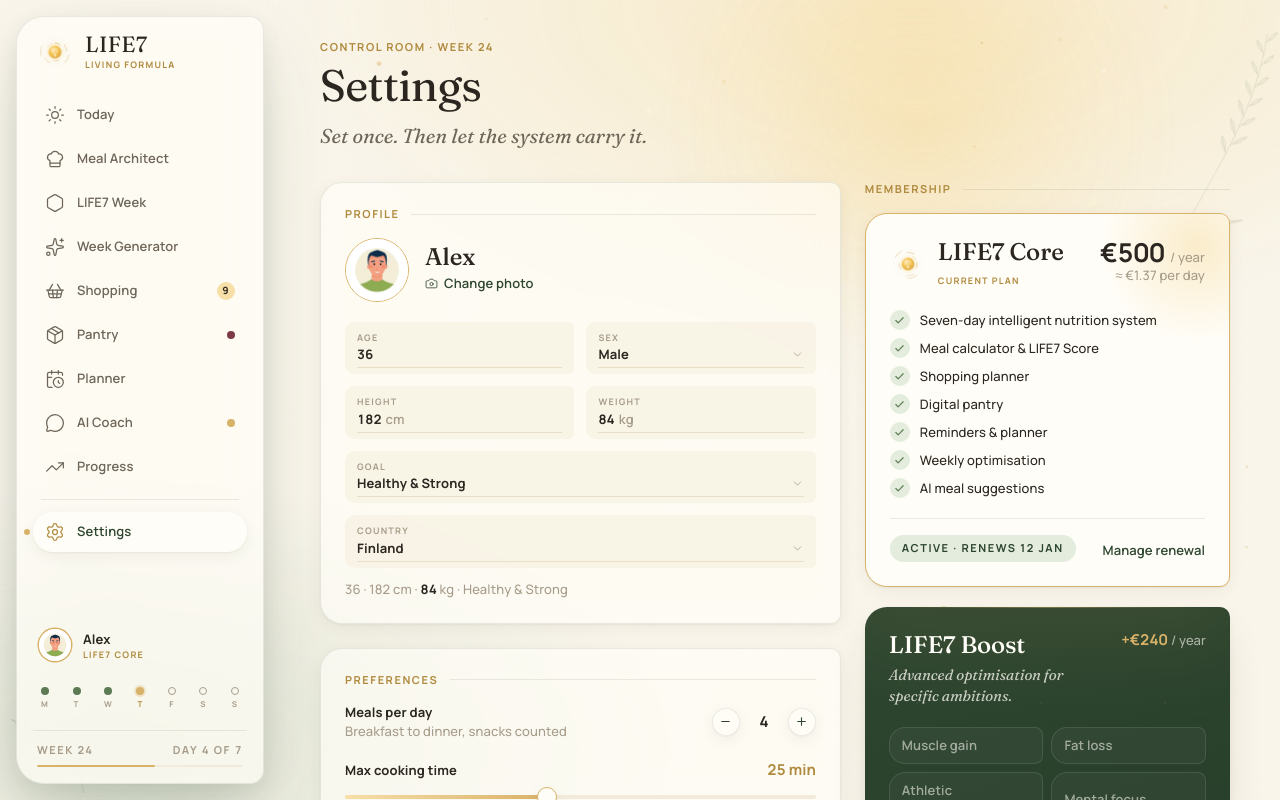
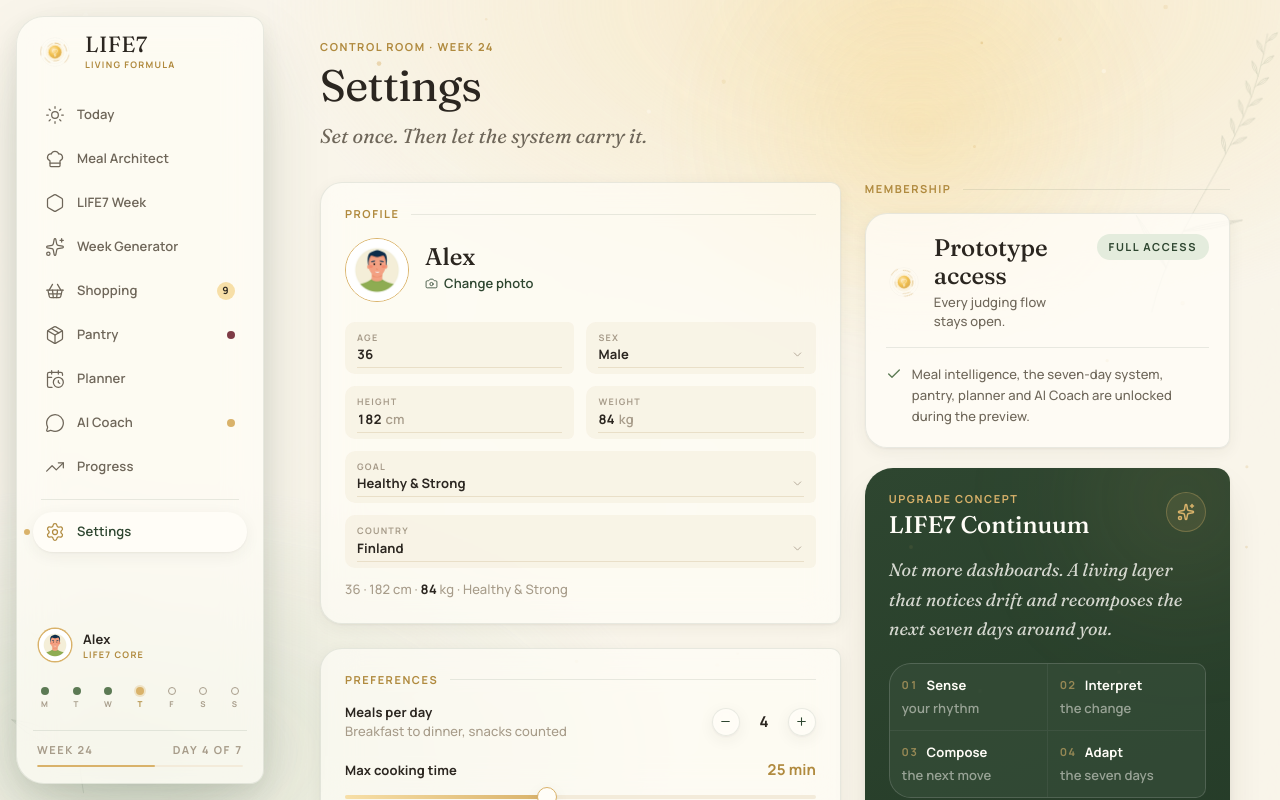
Before and after one commit to maxdesign22/life7-living-formula, a React (Vite) app: page /settings in a window 1280 px wide. Built offline with nearby package versions, Linux system fonts and the light colour scheme.

Commit message:
Add LIFE7 Continuum upgrade preview

```diff
--- a/src/pages/settings/Membership.tsx
+++ b/src/pages/settings/Membership.tsx
@@ -1,340 +1,188 @@
-/**
- * Zone D — Membership (settings.md): the two tiers, presented with premium
- * restraint and no sales pressure.
- * D1 LIFE7 Core — ivory card, champagne border, the 7 inclusions, status
- *    chip, Manage-renewal popover with invoice history + confirm cancel.
- * D2 LIFE7 Boost — the app's only dark forest-glass card with drifting gold
- *    dust, 7 target chips, and the working "Enable Boost demo" toggle.
- */
-import { useEffect, useRef, useState } from 'react'
-import { AnimatePresence, motion, useInView } from 'framer-motion'
-import { Check } from 'lucide-react'
+import { useEffect, useState } from 'react'
+import { AnimatePresence, motion } from 'framer-motion'
+import { ArrowRight, Check, Sparkles, X } from 'lucide-react'
 import { cn } from '@/lib/utils'
-import { Life7Mark, MagneticButton, useToast } from '@/components/life7'
+import { Life7Mark, useToast } from '@/components/life7'
 import { EASE_GLIDE, SectionHeader } from '@/pages/planner/ui'
 
-const CORE_INCLUSIONS = [
-  'Seven-day intelligent nutrition system',
-  'Meal calculator & LIFE7 Score',
-  'Shopping planner',
-  'Digital pantry',
-  'Reminders & planner',
-  'Weekly optimisation',
-  'AI meal suggestions',
+const LIFE_LOOP = [
+  { step: 'Sense', detail: 'your rhythm' },
+  { step: 'Interpret', detail: 'the change' },
+  { step: 'Compose', detail: 'the next move' },
+  { step: 'Adapt', detail: 'the seven days' },
 ] as const
 
-const BOOST_TARGETS = ['Muscle gain', 'Fat loss', 'Athletic performance', 'Mental focus', 'Sleep', 'Recovery', 'Custom targets'] as const
-
-const INVOICES = [
-  { date: '12 Jan 2025', amount: '€500.00', label: 'LIFE7 Core · year 2' },
-  { date: '12 Jan 2024', amount: '€500.00', label: 'LIFE7 Core · year 1' },
+const CONTINUUM_MOMENTS = [
+  {
+    time: '08:10',
+    signal: 'A shorter night',
+    response: 'Breakfast and training intensity rebalance together.',
+  },
+  {
+    time: '14:20',
+    signal: 'Energy begins to drift',
+    response: 'Lunch feedback reshapes the afternoon, not next month.',
+  },
+  {
+    time: '18:40',
+    signal: 'Spinach expires tomorrow',
+    response: 'Dinner, shopping and waste score resolve in one move.',
+  },
 ] as const
 
-/* --------------------------------------------------------------- Core card */
+const TARGETS = ['Steady energy', 'Strength', 'Longevity', 'Deep focus', 'Recovery', 'Simple living'] as const
 
-function CoreCard() {
-  const ref = useRef<HTMLDivElement>(null)
-  const inView = useInView(ref, { once: true, amount: 0.25 })
-  const { toast } = useToast()
-  const [manageOpen, setManageOpen] = useState(false)
-  const [confirmCancel, setConfirmCancel] = useState(false)
-  const [cancelled, setCancelled] = useState(false)
-
-  return (
-    <div ref={ref} className="relative overflow-hidden rounded-r-lg border-[1.5px] border-champagne bg-soft-white p-6 shadow-e-1">
-      {/* soft gold corner bloom */}
-      <span
-        className="pointer-events-none absolute -right-16 -top-16 h-48 w-48 rounded-full"
-        style={{ background: 'radial-gradient(circle, rgba(247,223,167,0.55), transparent 70%)' }}
-        aria-hidden="true"
-      />
-      <div className="relative flex items-start justify-between gap-4">
-        <div className="flex items-center gap-3">
-          <Life7Mark size={36} />
-          <div>
-            <h3 className="t-display-sm text-ink">LIFE7 Core</h3>
-            <span className="t-label text-[9px] text-gold-deep">Current plan</span>
-          </div>
-        </div>
-        <div className="text-right">
-          <p className="t-metric-lg text-[26px] text-ink">€500 <span className="t-ui-sm font-medium text-ink-faint">/ year</span></p>
-          <p className="t-ui-sm font-medium text-ink-faint">≈ €1.37 per day</p>
-        </div>
-      </div>
-
-      <ul className="relative mt-5 space-y-2">
-        {CORE_INCLUSIONS.map((item, i) => (
-          <motion.li
-            key={item}
-            className="flex items-center gap-2.5"
-            initial={{ opacity: 0, x: -10 }}
-            animate={inView ? { opacity: 1, x: 0 } : {}}
-            transition={{ delay: 0.15 + i * 0.05, duration: 0.35, ease: EASE_GLIDE }}
-          >
-            <span className="flex h-5 w-5 shrink-0 items-center justify-center rounded-full bg-sage-mist">
-              <Check size={11} strokeWidth={2.5} className="text-green" />
-            </span>
-            <span className="t-ui-sm font-medium text-ink">{item}</span>
-          </motion.li>
-        ))}
-      </ul>
-
-      <div className="relative mt-5 flex items-center justify-between gap-3 border-t border-line pt-4">
-        <span className={cn('t-label rounded-r-pill px-3 py-1.5', cancelled ? 'bg-cream text-ink-soft' : 'bg-sage-mist text-forest')}>
-          {cancelled ? 'Active · ends 12 Jan' : 'Active · renews 12 Jan'}
-        </span>
-        <div className="relative">
-          <button
-            type="button"
-            onClick={() => {
-              setManageOpen((o) => !o)
-              setConfirmCancel(false)
-            }}
-            className="t-ui-sm font-semibold text-forest underline-offset-4 decoration-champagne decoration-[1.5px] hover:underline"
-          >
-            Manage renewal
-          </button>
-          <AnimatePresence>
-            {manageOpen && (
-              <>
-                <div className="fixed inset-0 z-30" onClick={() => setManageOpen(false)} aria-hidden="true" />
-                <motion.div
-                  className="glass-strong absolute bottom-[calc(100%+10px)] right-0 z-40 w-[300px] rounded-r-lg p-4 shadow-e-3"
-                  initial={{ opacity: 0, y: 8, scale: 0.97 }}
-                  animate={{ opacity: 1, y: 0, scale: 1 }}
-                  exit={{ opacity: 0, y: 8, scale: 0.97 }}
-                  transition={{ duration: 0.24, ease: EASE_GLIDE }}
-                >
-                  <p className="t-label text-gold-deep">Renewal</p>
-                  <p className="t-ui-sm mt-1.5 font-medium text-ink">
-                    {cancelled ? 'Core stays active until 12 Jan 2026.' : 'Next renewal 12 Jan 2026 · €500.00'}
-                  </p>
-                  <p className="t-label mt-4 text-ink-faint">Invoice history</p>
-                  <ul className="mt-1.5 space-y-1.5">
-                    {INVOICES.map((inv) => (
-                      <li key={inv.date} className="t-ui-sm flex items-center justify-between text-ink">
-                        <span>{inv.date} · {inv.label}</span>
-                        <span className="tnum font-bold">{inv.amount}</span>
-                      </li>
-                    ))}
-                  </ul>
-                  {!cancelled && (
-                    <div className="mt-4 border-t border-line pt-3">
-                      {confirmCancel ? (
-                        <div className="flex items-center gap-3">
-                          <button
-                            type="button"
-                            className="t-ui-sm font-semibold text-burgundy underline-offset-2 hover:underline"
-                            onClick={() => {
-                              setCancelled(true)
-                              setManageOpen(false)
-                              toast('Renewal cancelled — Core stays active until 12 Jan.', { tone: 'sage' })
-                            }}
-                          >
-                            Confirm cancel
-                          </button>
-                          <button
-                            type="button"
-                            className="t-ui-sm font-semibold text-ink-soft hover:text-ink"
-                            onClick={() => setConfirmCancel(false)}
-                          >
-                            Keep plan
-                          </button>
-                        </div>
-                      ) : (
-                        <button
-                          type="button"
-                          className="t-ui-sm font-semibold text-burgundy/80 underline-offset-2 hover:text-burgundy hover:underline"
-                          onClick={() => setConfirmCancel(true)}
-                        >
-                          Cancel renewal
-                        </button>
-                      )}
-                    </div>
-                  )}
-                </motion.div>
-              </>
-            )}
-          </AnimatePresence>
-        </div>
-      </div>
-    </div>
-  )
-}
-
-/* -------------------------------------------------------------- Boost card */
-
-/** A few gold dust specks drifting slowly inside the forest card. */
 function GoldDust() {
   return (
     <div className="pointer-events-none absolute inset-0 overflow-hidden" aria-hidden="true">
-      {Array.from({ length: 5 }, (_, i) => (
+      {Array.from({ length: 5 }, (_, index) => (
         <motion.span
-          key={i}
-          className="absolute rounded-full bg-champagne"
-          style={{
-            width: 2 + (i % 2),
-            height: 2 + (i % 2),
-            left: `${14 + i * 17}%`,
-            top: `${22 + ((i * 29) % 58)}%`,
-          }}
-          animate={{
-            y: [-7, 9, -7],
-            x: [0, i % 2 === 0 ? 5 : -5, 0],
-            opacity: [0.1, 0.32, 0.1],
-          }}
-          transition={{ duration: 9 + i * 1.6, repeat: Infinity, ease: 'easeInOut', delay: i * 1.1 }}
+          key={index}
+          className="absolute h-1 w-1 rounded-full bg-champagne"
+          style={{ left: `${12 + index * 19}%`, top: `${18 + ((index * 31) % 66)}%` }}
+          animate={{ y: [-6, 8, -6], opacity: [0.08, 0.32, 0.08] }}
+          transition={{ duration: 8 + index, repeat: Infinity, ease: 'easeInOut', delay: index * 0.9 }}
         />
       ))}
     </div>
   )
 }
 
-/**
- * Soft diagonal sheen that sweeps across the card exactly once per trigger
- * bump (Boost enable / target pick) and then unmounts. The old implementation
- * reused the shared `animate-wave-sweep` keyframes, which end at
- * translateX(320%) with `animation-fill-mode: none` — so the moment the sweep
- * finished, the 90%-opacity beam snapped back to translateX(0) and parked
- * across the card forever. This one is a scoped CSS animation that ends
- * `forwards` fully off-card, unmounts on `animationend` (a timeout backs that
- * up), and peaks at 30% opacity — premium, never stuck. CSS (not JS) driven,
- * so it also plays under heavy rAF throttling.
- */
-function GoldSheen({ trigger }: { trigger: number }) {
-  const [done, setDone] = useState(0)
+function PreviewDialog({
+  open,
+  onClose,
+  selectedTarget,
+  onSelectTarget,
+  reserved,
+  onReserve,
+}: {
+  open: boolean
+  onClose: () => void
+  selectedTarget: string | null
+  onSelectTarget: (target: string) => void
+  reserved: boolean
+  onReserve: () => void
+}) {
   useEffect(() => {
-    if (trigger === 0 || trigger === done) return
-    const t = window.setTimeout(() => setDone(trigger), 1700)
-    return () => window.clearTimeout(t)
-  }, [trigger, done])
-  if (trigger === 0 || trigger === done) return null
-  return (
-    <>
-      <style>{`@keyframes boost-sheen-sweep { from { transform: translateX(-170%); } to { transform: translateX(560%); } }
-.boost-sheen { animation: boost-sheen-sweep 1.5s cubic-bezier(0.45, 0, 0.25, 1) 1 forwards; }`}</style>
-      <span
-        key={trigger}
-        className="boost-sheen pointer-events-none absolute -inset-y-8 left-0 z-10 w-[30%]"
-        onAnimationEnd={() => setDone(trigger)}
-        aria-hidden="true"
-      >
-        <span
-          className="block h-full w-full -skew-x-12"
-          style={{
-            background:
-              'linear-gradient(90deg, transparent, rgba(247,223,167,0.12) 28%, rgba(247,223,167,0.3) 50%, rgba(247,223,167,0.12) 72%, transparent)',
-          }}
-        />
-      </span>
-    </>
-  )
+    if (!open) return
+    const closeOnEscape = (event: KeyboardEvent) => {
+      if (event.key === 'Escape') onClose()
     }
-
-function BoostCard({
-  demoOn,
-  setDemoOn,
-  target,
-  setTarget,
-}: {
-  demoOn: boolean
-  setDemoOn: (v: boolean) => void
-  target: string | null
-  setTarget: (t: string | null) => void
-}) {
-  const { toast } = useToast()
-  const [wave, setWave] = useState(0)
-
-  const enable = () => {
-    setDemoOn(true)
-    setWave((n) => n + 1)
-    toast('Boost demo active — pick an ambition below.', { tone: 'gold' })
-  }
-  const restore = () => {
-    setDemoOn(false)
-    setTarget(null)
-    toast('Back to Core — your base formula continues.', { tone: 'sage' })
-  }
-  const pick = (t: string) => {
-    if (!demoOn) return
-    setTarget(t)
-    setWave((n) => n + 1)
-    if (t === 'Muscle gain') toast('Boost demo active — protein target +25 g on training days', { tone: 'gold' })
-    else toast(`Boost demo active — ${t.toLowerCase()} targets tuned from tomorrow.`, { tone: 'gold' })
-  }
+    window.addEventListener('keydown', closeOnEscape)
+    return () => window.removeEventListener('keydown', closeOnEscape)
+  }, [open, onClose])
 
   return (
-    <div className="forest-glass relative overflow-hidden rounded-r-lg p-6 shadow-e-2">
-      {/* faint champagne edge glow: a hairline of light along the top edge
-          plus a soft aura bleeding down from it — static, no animation */}
-      <span
-        className="pointer-events-none absolute inset-x-10 top-0 h-px bg-gradient-to-r from-transparent via-champagne/40 to-transparent"
-        aria-hidden="true"
+    <AnimatePresence>
+      {open && (
+        <div className="fixed inset-0 z-[80] flex items-end justify-center p-3 min-[640px]:items-center min-[640px]:p-6">
+          <motion.button
+            type="button"
+            aria-label="Close upgrade preview"
+            className="absolute inset-0 bg-forest/55 backdrop-blur-sm"
+            onClick={onClose}
+            initial={{ opacity: 0 }}
+            animate={{ opacity: 1 }}
+            exit={{ opacity: 0 }}
           />
-      <span
-        className="pointer-events-none absolute -top-24 left-1/2 h-36 w-[115%] -translate-x-1/2 rounded-full bg-champagne/[0.07] blur-2xl"
-        aria-hidden="true"
-      />
-      <GoldDust />
-      {/* one soft diagonal sheen per enable / selection — sweeps and unmounts */}
-      <GoldSheen trigger={wave} />
 
-      <div className="relative flex items-start justify-between gap-4">
+          <motion.div
+            role="dialog"
+            aria-modal="true"
+            aria-labelledby="continuum-preview-title"
+            className="glass-strong relative z-10 max-h-[calc(100dvh-7rem)] w-full max-w-[760px] overflow-y-auto overscroll-contain rounded-r-xl border border-champagne/70 shadow-e-3"
+            initial={{ opacity: 0, y: 30, scale: 0.98 }}
+            animate={{ opacity: 1, y: 0, scale: 1 }}
+            exit={{ opacity: 0, y: 24, scale: 0.98 }}
+            transition={{ duration: 0.3, ease: EASE_GLIDE }}
+          >
+            <div className="sticky top-0 z-10 flex items-center justify-between border-b border-line bg-soft-white/95 px-5 py-4 backdrop-blur-md min-[640px]:px-7">
               <div>
-          <h3 className="t-display-sm text-soft-white">LIFE7 Boost</h3>
-          <p className="t-serif-quote mt-1 text-[15px] text-soft-white/75">Advanced optimisation for specific ambitions.</p>
+                <p className="t-label text-gold-deep">Founding preview · no charge</p>
+                <h2 id="continuum-preview-title" className="t-display-sm mt-1 text-ink">Meet LIFE7 Continuum</h2>
               </div>
-        <span className="t-metric-sm tnum whitespace-nowrap text-champagne">+€240 <span className="t-ui-sm font-medium text-soft-white/60">/ year</span></span>
+              <button
+                type="button"
+                onClick={onClose}
+                aria-label="Close"
+                className="flex h-10 w-10 items-center justify-center rounded-full border border-line bg-white/70 text-ink-soft transition-colors hover:text-ink"
+              >
+                <X size={18} />
+              </button>
             </div>
 
-      <div className="relative mt-5 grid grid-cols-2 gap-2">
-        {BOOST_TARGETS.map((t) => {
-          const selected = target === t
-          return (
+            <div className="grid gap-7 p-5 min-[640px]:p-7 min-[720px]:grid-cols-[1.1fr_0.9fr]">
+              <div>
+                <p className="t-serif-quote text-[20px] leading-relaxed text-ink">
+                  Most apps wait for you to manage them. Continuum notices when life moves, then quietly recomposes what comes next.
+                </p>
+
+                <div className="mt-6 space-y-3">
+                  {CONTINUUM_MOMENTS.map((moment, index) => (
+                    <motion.div
+                      key={moment.time}
+                      className="rounded-r-lg border border-line bg-white/60 p-4"
+                      initial={{ opacity: 0, x: -12 }}
+                      animate={{ opacity: 1, x: 0 }}
+                      transition={{ delay: 0.12 + index * 0.08, duration: 0.35 }}
+                    >
+                      <div className="flex items-center gap-3">
+                        <span className="t-label tnum rounded-r-pill bg-cream px-2.5 py-1 text-gold-deep">{moment.time}</span>
+                        <p className="t-ui-sm font-bold text-ink">{moment.signal}</p>
+                      </div>
+                      <p className="t-ui-sm mt-2 font-medium leading-relaxed text-ink-soft">{moment.response}</p>
+                    </motion.div>
+                  ))}
+                </div>
+              </div>
+
+              <div className="rounded-r-lg bg-forest p-5 text-soft-white shadow-e-2">
+                <p className="t-label text-champagne">What should LIFE7 protect?</p>
+                <div className="mt-3 grid grid-cols-2 gap-2">
+                  {TARGETS.map((target) => (
                     <button
-              key={t}
+                      key={target}
                       type="button"
-              onClick={() => pick(t)}
-              disabled={!demoOn}
+                      onClick={() => onSelectTarget(target)}
                       className={cn(
-                't-ui-sm rounded-r-md border px-3 py-2 text-left font-semibold transition-all duration-200',
-                selected
-                  ? 'border-champagne bg-champagne/20 text-champagne shadow-[0_0_0_1px_rgba(217,178,106,0.5)]'
-                  : 'border-soft-white/15 bg-soft-white/5 text-soft-white/80',
-                demoOn ? 'hover:border-champagne/60 hover:text-champagne' : 'cursor-default opacity-70',
+                        't-ui-sm rounded-r-md border px-3 py-2.5 text-left font-semibold transition-all',
+                        selectedTarget === target
+                          ? 'border-champagne bg-champagne/20 text-champagne'
+                          : 'border-white/15 bg-white/5 text-white/75 hover:border-champagne/50 hover:text-white',
                       )}
                     >
-              {t}
+                      {target}
                     </button>
-          )
-        })}
+                  ))}
                 </div>
 
-      <div className="relative mt-5 flex items-center gap-3">
-        {demoOn ? (
-          <>
-            <span className="t-label rounded-r-pill bg-champagne/15 px-3 py-1.5 text-champagne">
-              Demo active{target ? ` · ${target}` : ''}
-            </span>
+                <div className="mt-5 border-t border-white/10 pt-5">
+                  <div className="flex items-baseline justify-between gap-3">
+                    <span className="t-display-sm text-white">€29</span>
+                    <span className="t-ui-sm text-white/55">/ month after trial</span>
+                  </div>
+                  <p className="t-ui-sm mt-1 text-white/55">Indicative founding price. No card today.</p>
+
                   <button
                     type="button"
-              onClick={restore}
-              className="t-ui-sm font-semibold text-soft-white/70 underline-offset-4 decoration-champagne hover:text-soft-white hover:underline"
+                    onClick={onReserve}
+                    className={cn(
+                      'mt-5 flex min-h-12 w-full items-center justify-center gap-2 rounded-r-pill px-5 t-ui-sm font-bold transition-all',
+                      reserved
+                        ? 'bg-sage-mist text-forest'
+                        : 'bg-champagne text-forest hover:bg-gold-light',
+                    )}
                   >
-              Restore
+                    {reserved ? <><Check size={17} /> Preview reserved</> : <>Reserve founding access <ArrowRight size={17} /></>}
                   </button>
-          </>
-        ) : (
-          <MagneticButton variant="gold" size="sm" onClick={enable}>
-            Enable Boost demo
-          </MagneticButton>
+                  <p className="t-label mt-3 text-center text-white/45">Preview only · no payment is processed</p>
+                </div>
+              </div>
+            </div>
+          </motion.div>
+        </div>
       )}
-      </div>
-
-      <p className="t-ui-sm relative mt-5 font-medium text-soft-white/60">
-        LIFE7 supports everyday nutrition decisions. It is not a medical service and does not replace professional care.
-      </p>
-    </div>
+    </AnimatePresence>
   )
 }
 
@@ -345,17 +193,102 @@ export default function Membership({
   setBoostTarget,
 }: {
   boostActive: boolean
-  setBoostActive: (v: boolean) => void
+  setBoostActive: (value: boolean) => void
   boostTarget: string | null
-  setBoostTarget: (t: string | null) => void
+  setBoostTarget: (target: string | null) => void
 }) {
+  const [previewOpen, setPreviewOpen] = useState(false)
+  const [reserved, setReserved] = useState(false)
+  const { toast } = useToast()
+
+  const reservePreview = () => {
+    setReserved(true)
+    setBoostActive(true)
+    if (!boostTarget) setBoostTarget('Steady energy')
+    toast('Founding preview reserved — no charge, no card.', { tone: 'gold' })
+  }
+
   return (
     <section aria-label="Membership">
       <SectionHeader>Membership</SectionHeader>
-      <div className="space-y-5">
-        <CoreCard />
-        <BoostCard demoOn={boostActive} setDemoOn={setBoostActive} target={boostTarget} setTarget={setBoostTarget} />
+
+      <div className="rounded-r-lg border border-line bg-soft-white/80 p-5 shadow-e-1">
+        <div className="flex items-start justify-between gap-4">
+          <div className="flex items-center gap-3">
+            <Life7Mark size={36} />
+            <div>
+              <h3 className="t-display-sm text-ink">Prototype access</h3>
+              <p className="t-ui-sm mt-0.5 font-medium text-ink-soft">Every judging flow stays open.</p>
             </div>
+          </div>
+          <span className="t-label shrink-0 rounded-r-pill bg-sage-mist px-3 py-1.5 text-forest">Full access</span>
+        </div>
+        <div className="mt-4 flex items-start gap-2.5 border-t border-line pt-4">
+          <Check size={16} className="mt-0.5 shrink-0 text-green" />
+          <p className="t-ui-sm font-medium leading-relaxed text-ink-soft">
+            Meal intelligence, the seven-day system, pantry, planner and AI Coach are unlocked during the preview.
+          </p>
+        </div>
+      </div>
+
+      <div className="forest-glass relative mt-5 overflow-hidden rounded-r-xl p-5 shadow-e-2 min-[640px]:p-6">
+        <GoldDust />
+        <span className="pointer-events-none absolute -right-12 -top-16 h-48 w-48 rounded-full bg-champagne/10 blur-3xl" aria-hidden="true" />
+
+        <div className="relative">
+          <div className="flex items-start justify-between gap-4">
+            <div>
+              <p className="t-label text-champagne">Upgrade concept</p>
+              <h3 className="t-display-sm mt-1 text-soft-white">LIFE7 Continuum</h3>
+            </div>
+            <span className="flex h-10 w-10 shrink-0 items-center justify-center rounded-full border border-champagne/30 bg-champagne/10 text-champagne">
+              <Sparkles size={18} />
+            </span>
+          </div>
+
+          <p className="t-serif-quote mt-4 text-[18px] leading-relaxed text-soft-white/80">
+            Not more dashboards. A living layer that notices drift and recomposes the next seven days around you.
+          </p>
+
+          <div className="mt-5 grid grid-cols-2 gap-px overflow-hidden rounded-r-lg border border-white/10 bg-white/10">
+            {LIFE_LOOP.map((item, index) => (
+              <div key={item.step} className="bg-forest/75 p-3">
+                <div className="flex items-center gap-2">
+                  <span className="t-label tnum text-champagne/60">0{index + 1}</span>
+                  <span className="t-ui-sm font-bold text-soft-white">{item.step}</span>
+                </div>
+                <p className="t-ui-sm mt-1 text-soft-white/50">{item.detail}</p>
+              </div>
+            ))}
+          </div>
+
+          {boostActive && (
+            <div className="mt-4 flex items-center gap-2 rounded-r-md border border-champagne/20 bg-champagne/10 px-3 py-2.5">
+              <Check size={15} className="text-champagne" />
+              <span className="t-ui-sm font-semibold text-champagne">Founding preview reserved · {boostTarget}</span>
+            </div>
+          )}
+
+          <button
+            type="button"
+            onClick={() => setPreviewOpen(true)}
+            className="mt-5 flex min-h-12 w-full items-center justify-center gap-2 rounded-r-pill bg-champagne px-5 t-ui-sm font-bold text-forest transition-all hover:bg-gold-light"
+          >
+            {reserved ? 'View your preview' : 'Explore the upgrade'}
+            <ArrowRight size={17} />
+          </button>
+          <p className="t-label mt-3 text-center text-soft-white/45">Concept preview · no checkout · no charge</p>
+        </div>
+      </div>
+
+      <PreviewDialog
+        open={previewOpen}
+        onClose={() => setPreviewOpen(false)}
+        selectedTarget={boostTarget}
+        onSelectTarget={setBoostTarget}
+        reserved={reserved}
+        onReserve={reservePreview}
+      />
     </section>
   )
 }
```
Lines whose indentation alone changed are shown as unchanged.
